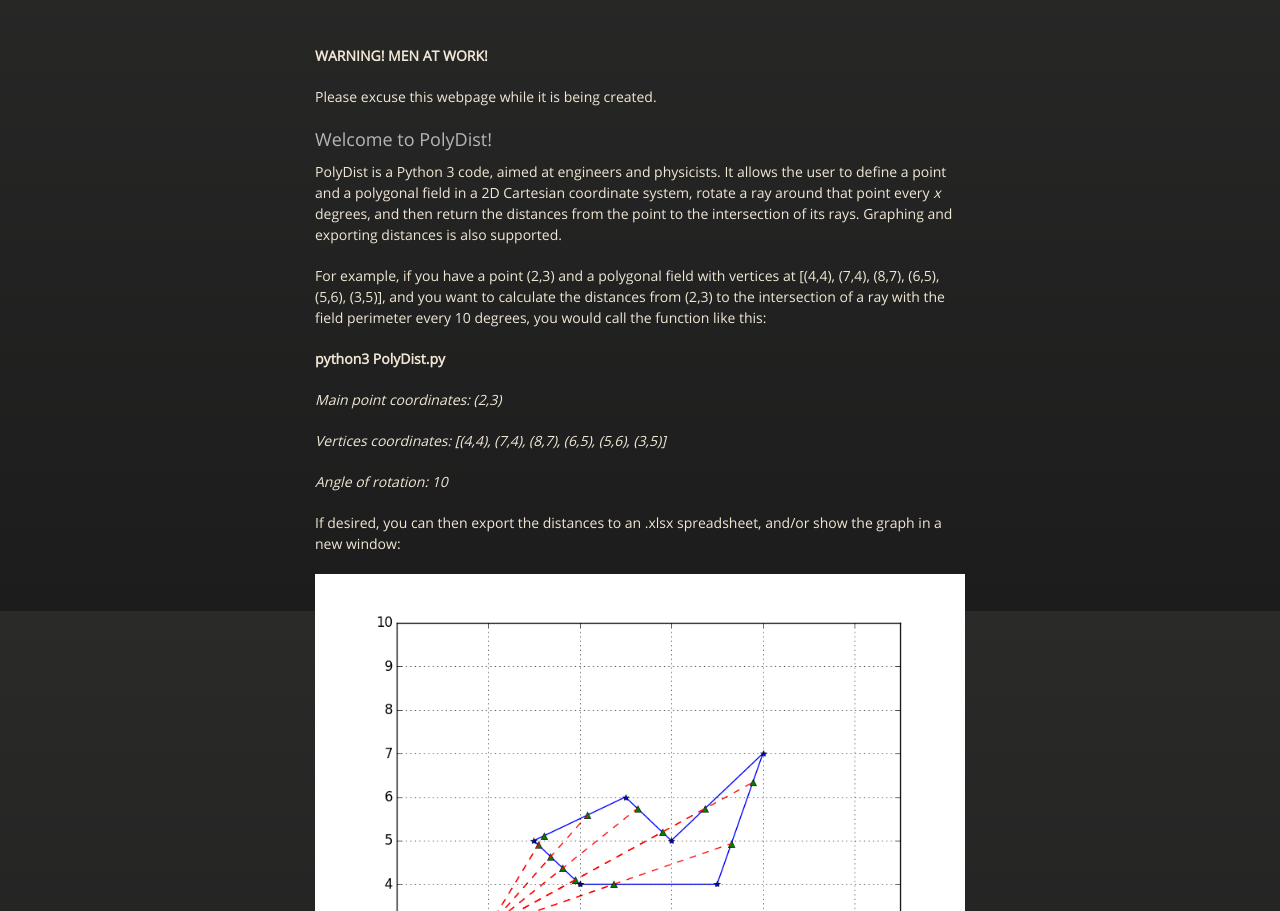
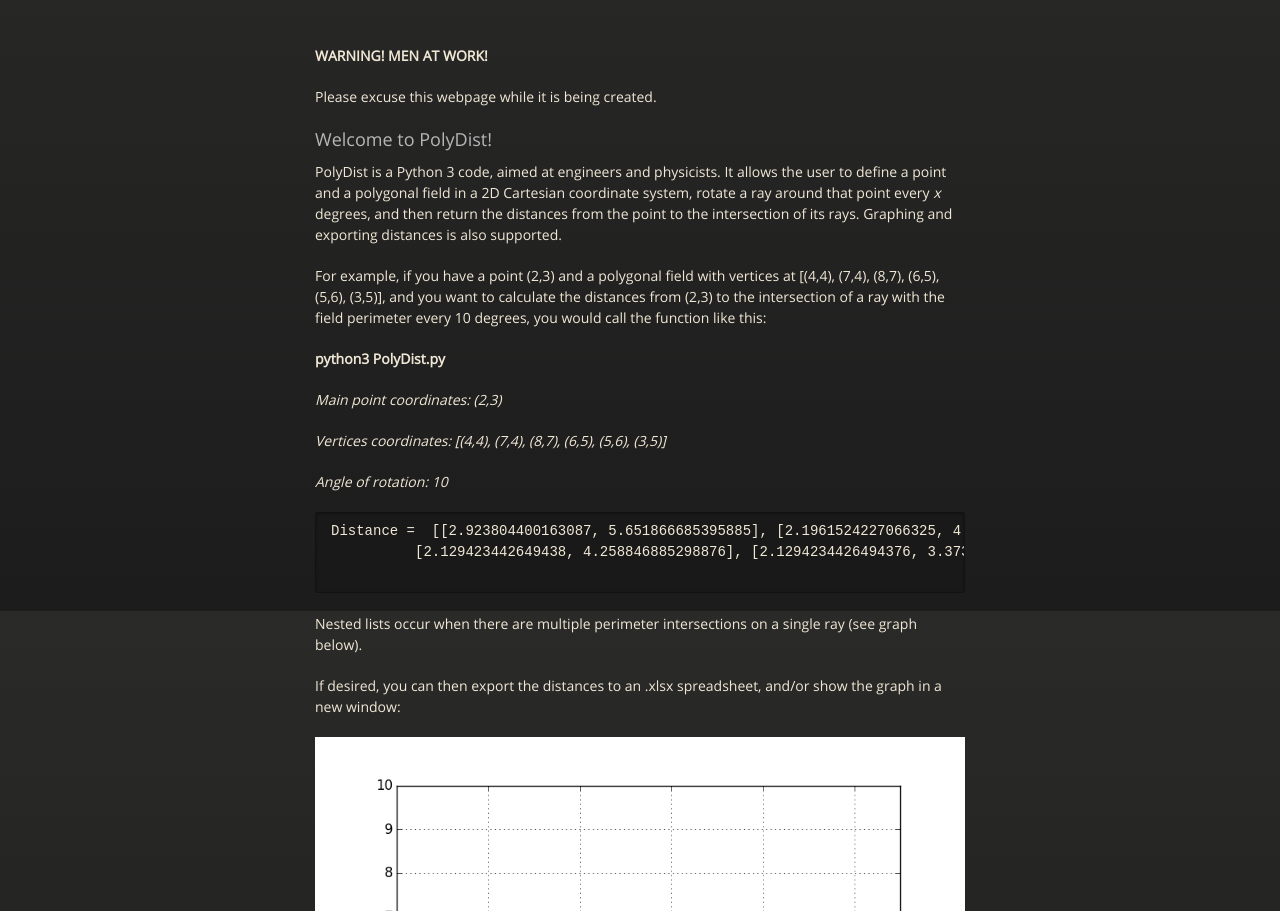
Before and after one commit to Fred-Barclay/PolyDist, a plain HTML site: page index.html in a window 1280 px wide. Shown: the part 189-1100 px from the top of the page. Drawn offline with nearby package versions, Linux system fonts and the light colour scheme.

Commit message:
Added distance (part 1)

```diff
--- a/index.html
+++ b/index.html
@@ -62,6 +62,11 @@ Graphing and exporting distances is also supported.</p>
 <p><i>Main point coordinates: (2,3)</p>
   <p>Vertices coordinates: [(4,4), (7,4), (8,7), (6,5), (5,6), (3,5)]</p>
   <p>Angle of rotation: 10</i></p>
+  <pre>Distance =  [[2.923804400163087, 5.651866685395885], [2.1961524227066325, 4.392304845413264, 5.464101615137753, 6.6727795321456025],
+	  [2.129423442649438, 4.258846885298876], [2.1294234426494376, 3.373434941680924], [2.196152422706632, 2.4349645173478667]]
+  </pre>
+<p>Nested lists occur when there are multiple perimeter intersections on a
+	single ray (see graph below).</p>
 
 <p>If desired, you can then export the distances to an .xlsx spreadsheet, and/or
    show the graph in a new window:</p>
```
